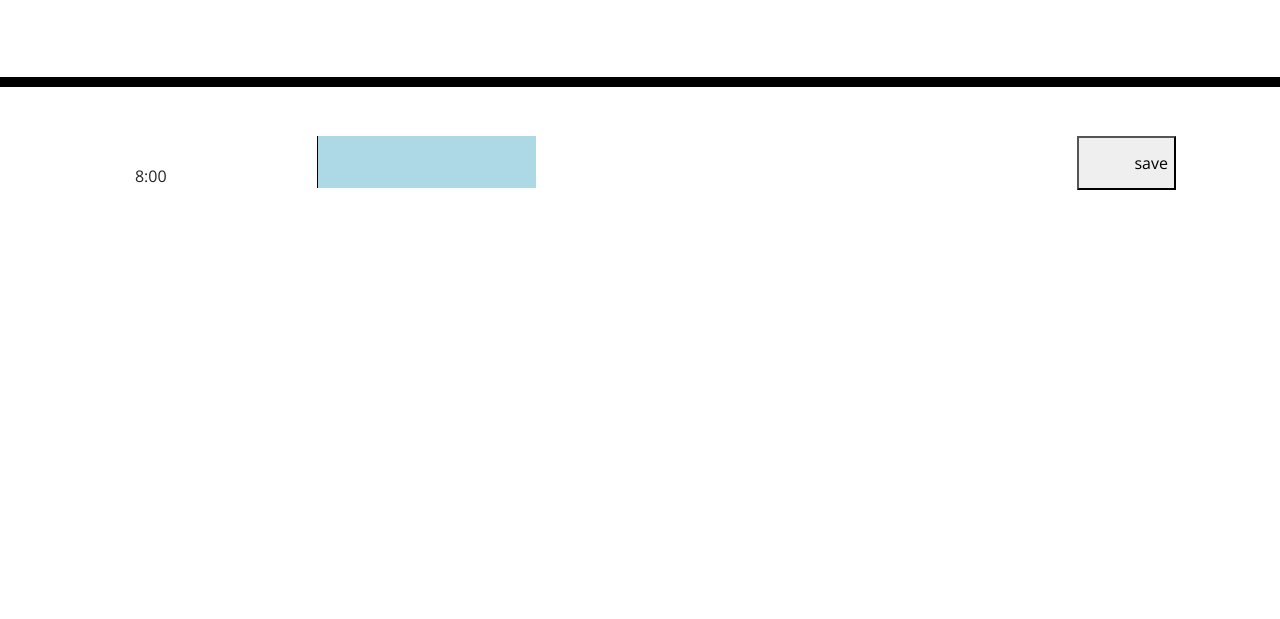
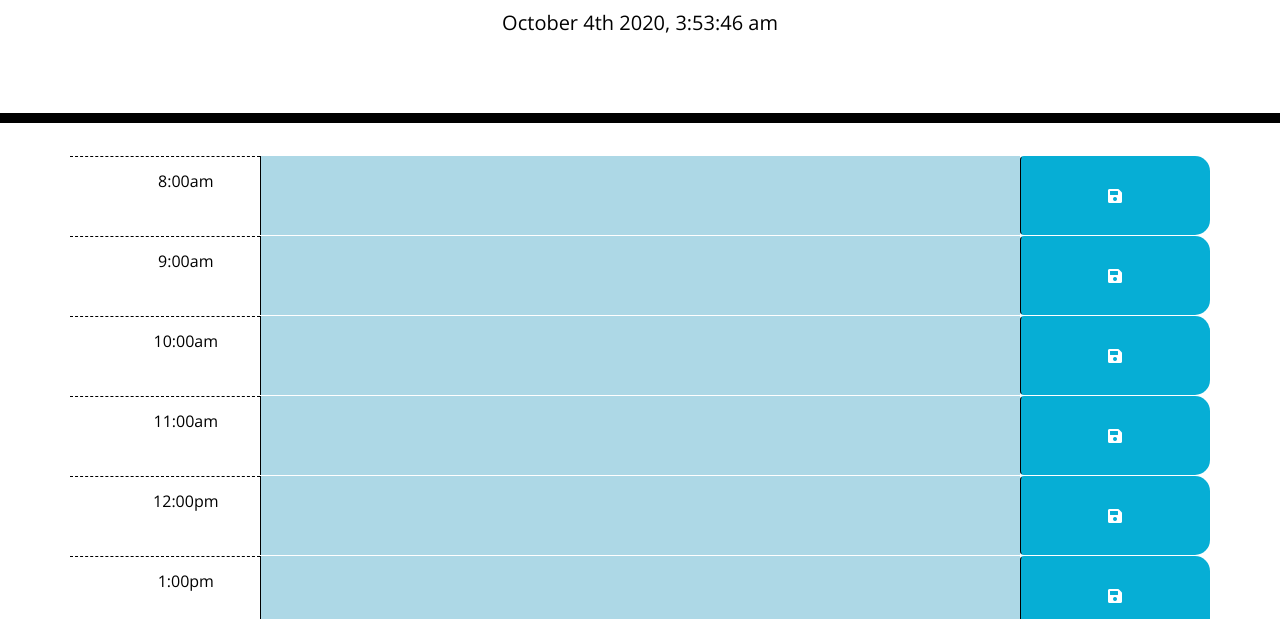
Before and after one commit to mariabyler/DayPlanner, a plain HTML site: page index.html in a window 1280 px wide. Shown: the part 181-800 px from the top of the page. Drawn offline with nearby package versions, Linux system fonts and the light colour scheme.

Commit message:
added functional timeblocks

```diff
--- a/index.html
+++ b/index.html
@@ -30,131 +30,90 @@
     </header>
     <div class="container">
       <!-- Timeblocks go here -->
-      <div class="row">
-        <div class="col-lg-2 mx-auto" id="time1" time="08:00 AM">
-          <p>
-            8:00
-          </p>
+
+    <div id="hour8" class="row time-block">
+      <div class="col-lg-2 hour" time="08:00 AM">
+          8:00am
       </div>
-        <div class="col-lg-8 mx-auto" id="text1">
-          <textarea>
-
+      <textarea class="col-lg-8 text">
       </textarea>
-        </div>
-        <div class="col-lg-2 mx-auto" id="save1">
-          <button>
-            save
-          </button>
+      <button class="btn saveBtn col-lg-2"><i class="fas fa-save"></i></button>
     </div>
 
+    <div id="hour9" class="row time-block">
+      <div class="col-lg-2 hour" time="09:00 AM">
+          9:00am
+      </div>
+      <textarea class="col-lg-8 text">
+      </textarea>
+      <button class="btn saveBtn col-lg-2"><i class="fas fa-save"></i></button>
     </div>
 
-      <div class="row">
-        <div class="col-lg-2 mx-auto" id="time2">
-
+    <div id="hour10" class="row time-block">
+      <div class="col-lg-2 hour" time="10:00 AM">
+          10:00am
       </div>
-        <div class="col-lg-8 mx-auto" id="text2">
-
-        </div>
-        <div class="col-lg-2 mx-auto" id="save2">
-
+      <textarea class="col-lg-8 text">
+      </textarea>
+      <button class="btn saveBtn col-lg-2"><i class="fas fa-save"></i></button>
     </div>
 
+    <div id="hour11" class="row time-block">
+      <div class="col-lg-2 hour" time="11:00 AM">
+          11:00am
+      </div>
+      <textarea class="col-lg-8 text">
+      </textarea>
+      <button class="btn saveBtn col-lg-2"><i class="fas fa-save"></i></button>
     </div>
 
-      <div class="row">
-        <div class="col-lg-2 mx-auto" id="time3">
-
+    <div id="hour12" class="row time-block">
+      <div class="col-lg-2 hour" time="12:00 PM">
+          12:00pm
       </div>
-        <div class="col-lg-8 mx-auto" id="text3"
-        </div>
-        <div class="col-lg-2 mx-auto" id="save3">
-
+      <textarea class="col-lg-8 text">
+      </textarea>
+      <button class="btn saveBtn col-lg-2"><i class="fas fa-save"></i></button>
     </div>
 
+    <div id="hour13" class="row time-block">
+      <div class="col-lg-2 hour" time="01:00 PM">
+          1:00pm
+      </div>
+      <textarea class="col-lg-8 text">
+      </textarea>
+      <button class="btn saveBtn col-lg-2"><i class="fas fa-save"></i></button>
     </div>
 
-      <div class="row">
-        <div class="col-lg-2 mx-auto" id="time4">
-
+    <div id="hour14" class="row time-block">
+      <div class="col-lg-2 hour" time="02:00 PM">
+          2:00am
       </div>
-        <div class="col-lg-8 mx-auto" id="text4">
-
-        </div>
-        <div class="col-lg-2 mx-auto" id="save4">
-
+      <textarea class="col-lg-8 text">
+      </textarea>
+      <button class="btn saveBtn col-lg-2"><i class="fas fa-save"></i></button>
     </div>
 
+    <div id="hour15" class="row time-block">
+      <div class="col-lg-2 hour" time="03:00 PM">
+          3:00am
+      </div>
+      <textarea class="col-lg-8 text">
+      </textarea>
+      <button class="btn saveBtn col-lg-2"><i class="fas fa-save"></i></button>
     </div>
 
-      <div class="row">
-        <div class="col-lg-2 mx-auto" id="time5">
-
+    <div id="hour16" class="row time-block">
+      <div class="col-lg-2 hour" time="04:00 PM">
+          4:00am
       </div>
-        <div class="col-lg-8 mx-auto" id="text5">
-
-        </div>
-        <div class="col-lg-2 mx-auto" id="save5">
-
-        </div>
-
-      </div>
-
-      <div class="row">
-        <div class="col-lg-2 mx-auto" id="time6">
-
-        </div>
-        <div class="col-lg-8 mx-auto" id="text6">
-
-        </div>
-        <div class="col-lg-2 mx-auto" id="save6">
-
-        </div>
-
-      </div>
-
-      <div class="row">
-        <div class="col-lg-2 mx-auto" id="time7">
-
-        </div>
-        <div class="col-lg-8 mx-auto" id="text7">
-
-        </div>
-        <div class="col-lg-2 mx-auto" id="save7">
-
-        </div>
-
-      </div>
-
-      <div class="row">
-        <div class="col-lg-2 mx-auto" id="time8">
-
-        </div>
-        <div class="col-lg-8 mx-auto" id="text8">
-
-        </div>
-        <div class="col-lg-2 mx-auto" id="save8">
-
-        </div>
-
-      </div>
-
-      <div class="row">
-        <div class="col-lg-2 mx-auto" id="time9">
-
-        </div>
-        <div class="col-lg-8 mx-auto" id="text9">
-
-        </div>
-        <div class="col-lg-2 mx-auto" id="save9">
-
-        </div>
-
-      </div>
+      <textarea class="col-lg-8 text">
+      </textarea>
+      <button class="btn saveBtn col-lg-2"><i class="fas fa-save"></i></button>
     </div>
 
     <script src="https://code.jquery.com/jquery-3.4.1.min.js"></script>
     <script src="https://cdnjs.cloudflare.com/ajax/libs/moment.js/2.24.0/moment.min.js"></script>
-    <script src="../script.js"></script>
+    <script src="script.js"></script>
   </body>
 </html>
--- a/script.js
+++ b/script.js
@@ -1,20 +1,23 @@
-$(document).ready(function() {});
+$(document).ready(function () {// essentially tells engine to load 1)html & 2)css first.
+    //display current day & time.
+    $("#currentDay").text(moment().format("MMMM Do YYYY, h:mm:ss a"));
+    //Assign saveBtn click listener for user input and time stamp??
+    $(".saveBtn").on("click", function () {
+        //get nearby values.
+        console.log(this);
+        var text = $(this).siblings(".text").val();
+        var time = $(this).parent().attr("id");
+        //set items in local storage.
+        localStorage.setItem(time, text);
+    })
+    //load any saved data from LocalStorage - do this for each hour created.
+    $("#hour8 .text").val(localStorage.getItem("hour8"));
+    $("#hour9 .text").val(localStorage.getItem("hour9"));
+    $("#hour10 .text").val(localStorage.getItem("hour10"));
+    $("#hour11 .text").val(localStorage.getItem("hour11"));
+    $("#hour12 .text").val(localStorage.getItem("hour12"));
+    $("#hour13 .text").val(localStorage.getItem("hour13"));
+    $("#hour14 .text").val(localStorage.getItem("hour14"));
+    $("#hour15 .text").val(localStorage.getItem("hour15"));
 
-function getLocalStorage(time, task) {
-    var a = localStorage.getItem(time);
-    task.innerHTML = a;
-}
-
-$("#save1").on("click", function() {
-// retrieve value from text area and put in variable
-var task = $("text1").val();
-// create another variable and make it equal to attribute with time
-var time = $("#time1").attr("time");
-// put both variables in local storage
-localStorage.setItem(time, task);
-console.log(task);
-}
-);
-
-
-console.log(localStorage);
+});
```
Lines whose indentation alone changed are shown as unchanged.
